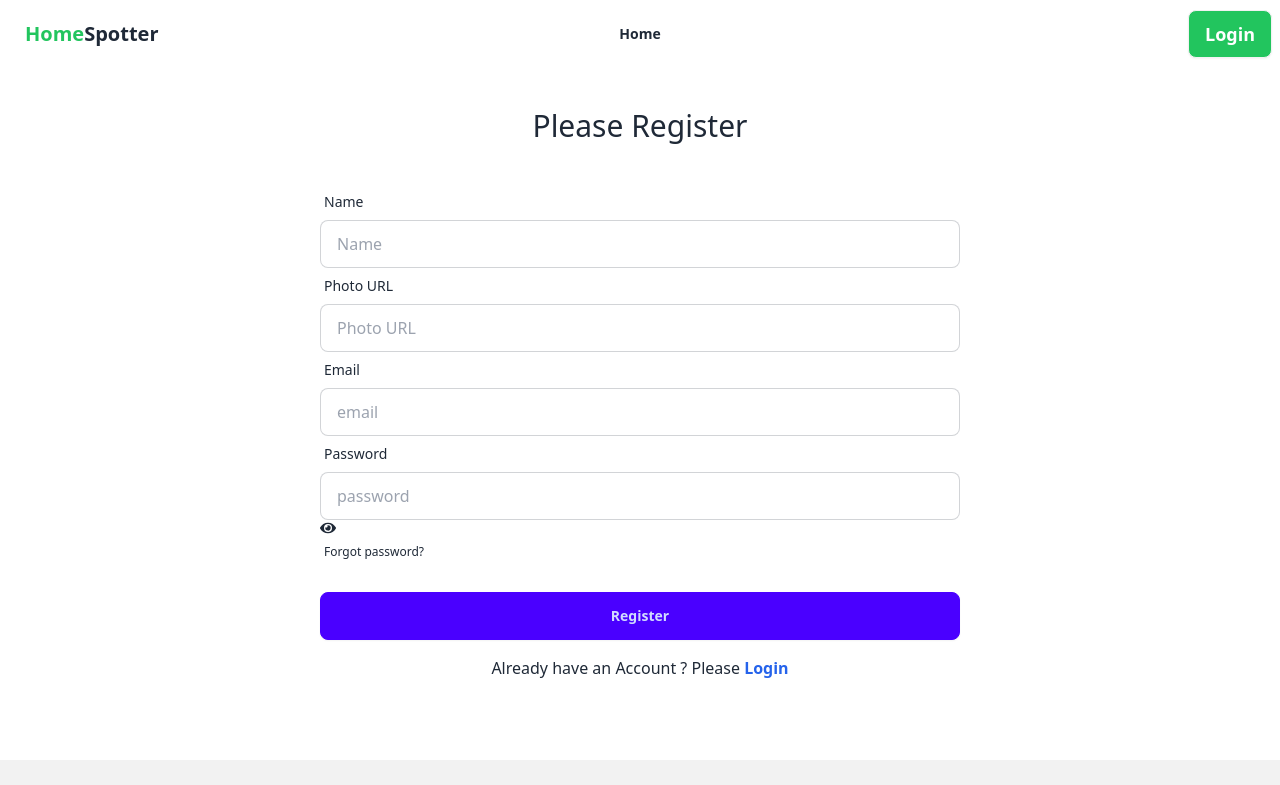
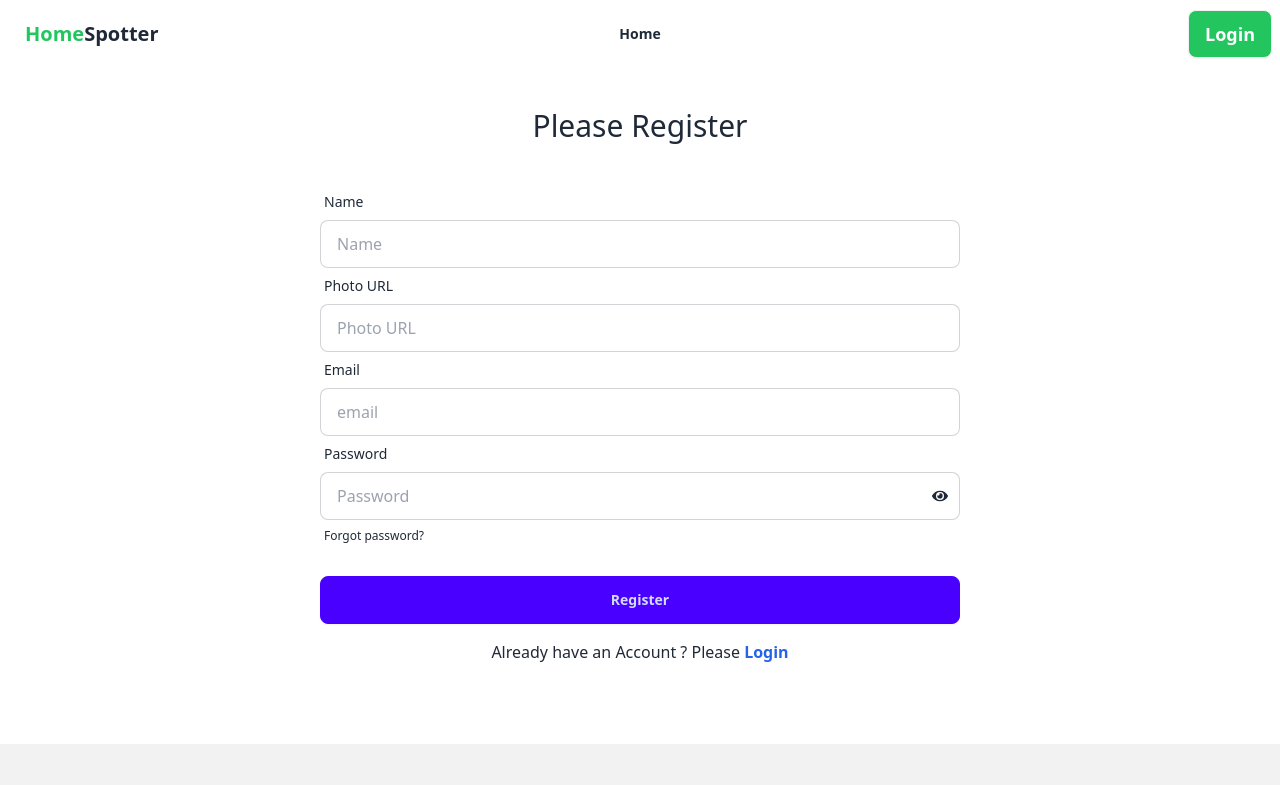
Before and after one commit to Monwar23/project-9, a React (Vite) app: page /register in a window 1280 px wide. Shown: the top 785 px of the page. Built offline with nearby package versions, Linux system fonts and the light colour scheme; no server answers.

Commit message:
eye setup in exact position on input field

```diff
--- a/src/pages/Login.jsx
+++ b/src/pages/Login.jsx
@@ -3,12 +3,12 @@ import { Link } from "react-router-dom";
 import { AuthContext } from "../firebase/FirebaseProvider";
 import { ToastContainer, toast } from 'react-toastify';
 import "react-toastify/dist/ReactToastify.css";
-import { FaEye,FaEyeSlash } from "react-icons/fa";
+import { FaEye, FaEyeSlash } from "react-icons/fa";
 
 const Login = () => {
 
     const { signIn } = useContext(AuthContext)
-    const [showPassword,setShowPassword]=useState(false)
+    const [showPassword, setShowPassword] = useState(false)
 
 
     const handleLogin = e => {
@@ -43,7 +43,7 @@ const Login = () => {
                         </label>
                         <input type="email" name="email" placeholder="Email" className="input input-bordered" required />
                     </div>
-                    <div className="form-control">
+                    {/* <div className="form-control">
                         <label className="label">
                             <span className="label-text">Password</span>
                         </label>
@@ -58,7 +58,37 @@ const Login = () => {
                          </span>
                             <a href="#" className="label-text-alt link link-hover">Forgot password?</a>
                         </label>
+                    </div> */}
+                    <div className="form-control relative">
+                        <label className="label">
+                            <span className="label-text">Password</span>
+                        </label>
+                        <div className="relative">
+                            <input
+                                type={showPassword ? "text" : "password"}
+                                name="password"
+                                placeholder="Password"
+                                className="input input-bordered w-full pr-10"
+                                required
+                            />
+                            <span
+                                className="absolute inset-y-0 right-0 flex items-center pr-3 cursor-pointer"
+                                onClick={() => {
+                                    setShowPassword(!showPassword)
+                                }}
+                            >
+                                {
+                                    showPassword
+                                        ? <FaEyeSlash />
+                                        : <FaEye />
+                                }
+                            </span>
+                        </div>
+                        <label className="label">
+                            <a href="#" className="label-text-alt link link-hover">Forgot password?</a>
+                        </label>
                     </div>
+
                     <div className="form-control mt-6">
                         <button className="btn btn-primary">Login</button>
                     </div>
--- a/src/pages/Register.jsx
+++ b/src/pages/Register.jsx
@@ -69,7 +69,7 @@ const Register = () => {
                         </label>
                         <input type="email" name="email" placeholder="email" className="input input-bordered" required />
                     </div>
-                    <div className="form-control">
+                    {/* <div className="form-control">
                         <label className="label">
                             <span className="label-text">Password</span>
                         </label>
@@ -86,6 +86,35 @@ const Register = () => {
                         <label className="label">
                             <a href="#" className="label-text-alt link link-hover">Forgot password?</a>
                         </label>
+                    </div> */}
+                    <div className="form-control relative">
+                        <label className="label">
+                            <span className="label-text">Password</span>
+                        </label>
+                        <div className="relative">
+                            <input
+                                type={showPassword ? "text" : "password"}
+                                name="password"
+                                placeholder="Password"
+                                className="input input-bordered w-full pr-10"
+                                required
+                            />
+                            <span
+                                className="absolute inset-y-0 right-0 flex items-center pr-3 cursor-pointer"
+                                onClick={() => {
+                                    setShowPassword(!showPassword)
+                                }}
+                            >
+                                {
+                                    showPassword
+                                        ? <FaEyeSlash />
+                                        : <FaEye />
+                                }
+                            </span>
+                        </div>
+                        <label className="label">
+                            <a href="#" className="label-text-alt link link-hover">Forgot password?</a>
+                        </label>
                     </div>
                     <div className="form-control mt-6">
                         <button className="btn btn-primary">Register</button>
```
